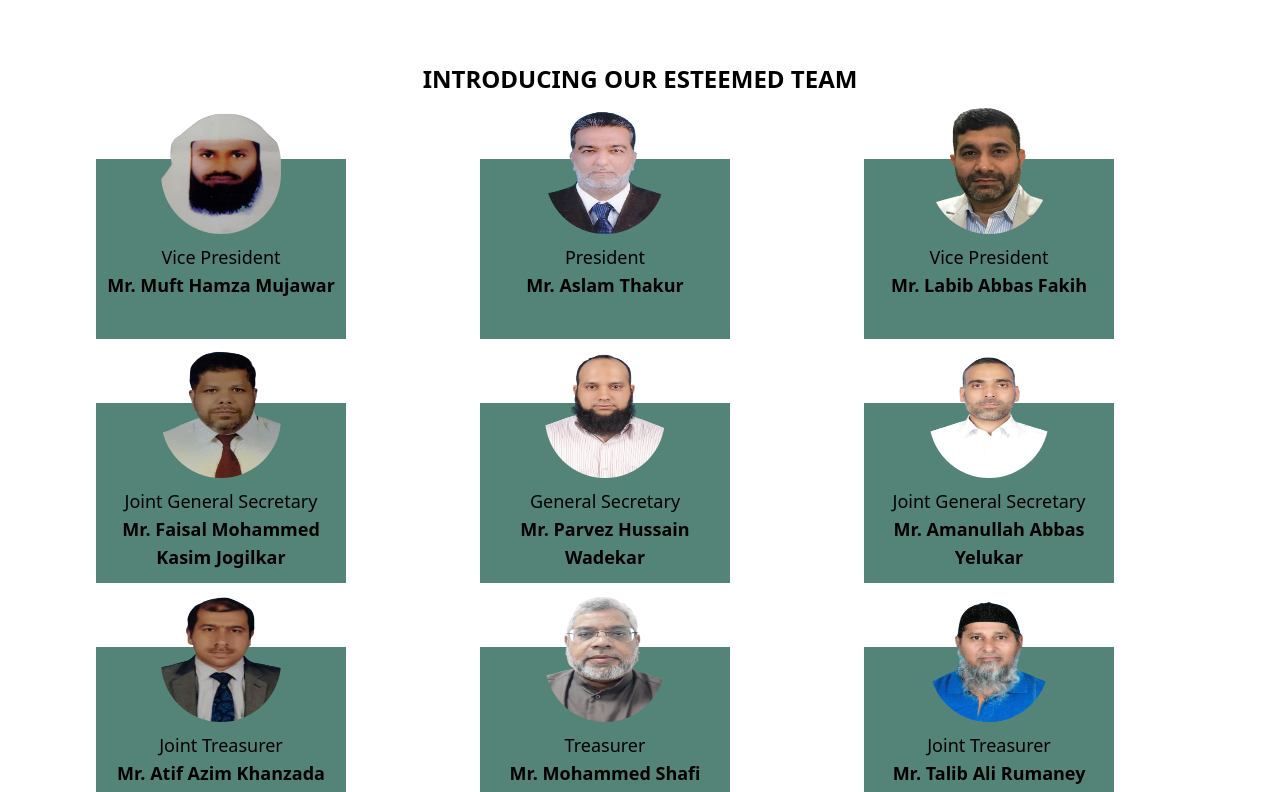
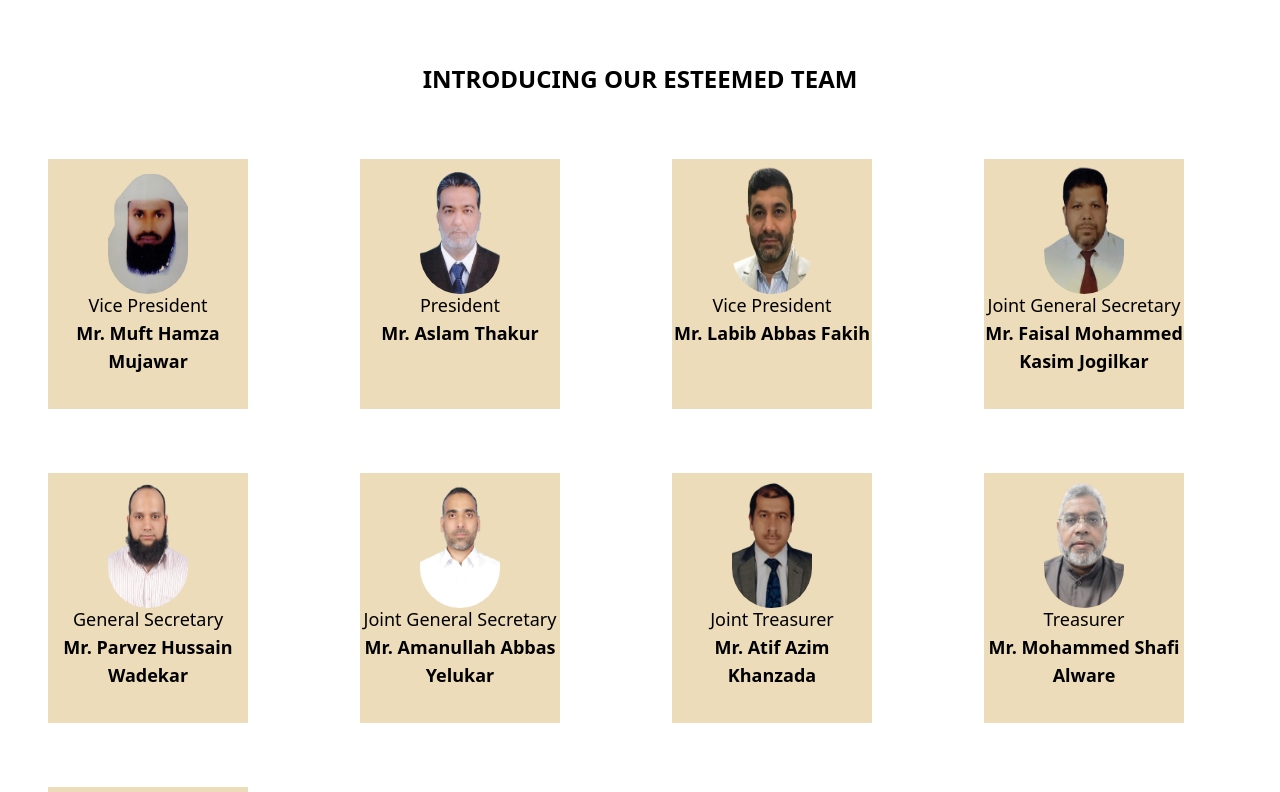
Before and after one commit to Harsh12304/KWS, a Next.js app: page /about/executive-committee in a window 1280 px wide. Shown: the part 941-1733 px from the top of the page. Built offline with nearby package versions, Linux system fonts and the light colour scheme.

Commit message:
changes done in all about us pages

```diff
--- a/package.json
+++ b/package.json
@@ -19,6 +19,7 @@
     "react": "^19.0.0",
     "react-dom": "^19.0.0",
     "react-flip-page": "^1.6.4",
+    "react-icon": "^1.0.0",
     "react-icons": "^5.4.0"
   },
   "devDependencies": {
--- a/src/components/aboutUs/executive-committee/Executive-Comittee.jsx
+++ b/src/components/aboutUs/executive-committee/Executive-Comittee.jsx
@@ -144,7 +144,7 @@ const ExecutiveCommittee = () => {
   </div>
 
   {/* Team Display */}
-  <div className="px-12 md:mx-12 space-y-1">
+  <div className="px-12 md:mx- space-y-1">
     {teamData[selectedYear]?.sections.length > 0 ? (
       teamData[selectedYear]?.sections.map((section, idx) => (
         <div key={idx}>
@@ -154,23 +154,23 @@ const ExecutiveCommittee = () => {
           </div>
 
           {/* Member Cards - Grid starts here */}
-          <div className="grid grid-cols-1 md:grid-cols-2 lg:grid-cols-3 gap-16">
+          <div className="grid grid-cols-1 md:grid-cols-2 lg:grid-cols-4 gap-16  ">
             {section.members.map((member, index) => (
               <div
                 key={index}
-                className="w-[250px] h-[180px] bg-[#548477] text-black relative transition-transform transform hover:scale-105 duration-300 hover:text-white "
+                className="w-[200px] h-[250px] bg-[#EDDCB9] text-[#000000] relative transition-transform transform hover:scale-80 duration-300 hover:text-white hover:bg-[#193540] "
               >
                 {/* Image */}
-                <div className="relative w-full h-[100px] flex justify-center items-center -mt-5 top-[-20px]">
+                <div className="relative w-full h-[100px] flex justify-center items-center mt-5 top-[0px]">
                   <img
                     src={member.image}
                     alt={member.name}
-                    className="w-[120px] h-[130px] rounded-full border-white"
+                    className="w-[80px] h-[130px] rounded-full border-white"
                   />
                 </div>
 
                 {/* Member Info */}
-                <div className="flex flex-col items-center justify-center text-center py-1">
+                <div className="flex flex-col items-center justify-center text-center mt-2 py-1">
                   <p className="text-lg ">{member.title}</p>
                   <h3 className="text-lg font-semibold break-words">{member.name}</h3>
                 </div>
--- a/src/components/aboutUs/vision-mission/Vision-Mission.jsx
+++ b/src/components/aboutUs/vision-mission/Vision-Mission.jsx
@@ -5,9 +5,10 @@ import React from 'react';
 import { motion } from 'framer-motion';
 
 const VisionMission = () => {
-    useEffect(() => {
+  useEffect(() => {
     AOS.init({ duration: 1000 });
   }, []);
+
   return (
     <div className="w-full min-h-screen mt-[120px]">
       {/* Vision Image */}
@@ -18,7 +19,7 @@ const VisionMission = () => {
         viewport={{ once: true }}
         transition={{ duration: 0.8 }}
       >
-        <img src="/image.png" alt="vision" />
+        <img className="w-full max-w-full object-cover " src="/image.png" alt="vision" />
       </motion.div>
 
       {/* Vision Statement */}
@@ -52,14 +53,14 @@ const VisionMission = () => {
         {Array.from({ length: 9 }, (_, i) => (
           <motion.div
             key={i}
-            className="h-[200px] w-full bg-[#C0DDCF] rounded-3xl p-4 flex flex-col items-center transition-transform duration-300 hover:scale-105 hover:shadow-lg"
+            className="h-[200px] w-full bg-[#EDDCB9] rounded-3xl p-4 flex flex-col items-center transition-transform duration-300 hover:scale-105 hover:shadow-lg"
             initial={{ opacity: 0, y: 50 }}
             whileInView={{ opacity: 1, y: 0 }}
             viewport={{ once: true }}
             transition={{ duration: 0.6, delay: i * 0.2 }}
           >
-            <img className="w-16 h-16" src={`/${i + 1}.png`} alt={`icon ${i + 1}`} />
-            <p className="text-xl font-medium text-center mt-4">
+            <img className="w-16 h-16 filter fill-black " src={`/${i + 1}.png`} alt={`icon ${i + 1}`} />
+            <p className="text-xl font-medium text-black text-center mt-4 font-[Exo 2]">
               {getObjectiveText(i)}
             </p>
           </motion.div>
@@ -71,14 +72,14 @@ const VisionMission = () => {
         {Array.from({ length: 2 }, (_, i) => (
           <motion.div
             key={i + 9}
-            className="h-[200px] w-full bg-[#C0DDCF] rounded-3xl p-4 flex flex-col items-center transition-transform duration-300 hover:scale-105 hover:shadow-lg"
+            className="h-[200px] w-full bg-[#EDDCB9] rounded-3xl p-4 flex flex-col items-center transition-transform duration-300 hover:scale-105 hover:shadow-lg"
             initial={{ opacity: 0, y: 50 }}
             whileInView={{ opacity: 1, y: 0 }}
             viewport={{ once: true }}
             transition={{ duration: 0.6, delay: (i + 9) * 0.2 }}
           >
-            <img className="w-16 h-16" src={`/${i + 10}.png`} alt={`icon ${i + 10}`} />
-            <p className="text-xl font-medium text-center mt-4">
+            <img className="w-16 h-16 filter black" src={`/${i + 10}.png`} alt={`icon ${i + 10}`} />
+            <p className="text-xl font-medium text-black text-center mt-4 font-[Exo 2]">
               {getObjectiveText(i + 9)}
             </p>
           </motion.div>
```
Also changed, not shown: public/img/about3.png (added), 1 other file (tests, documents, lock files or other folders).
